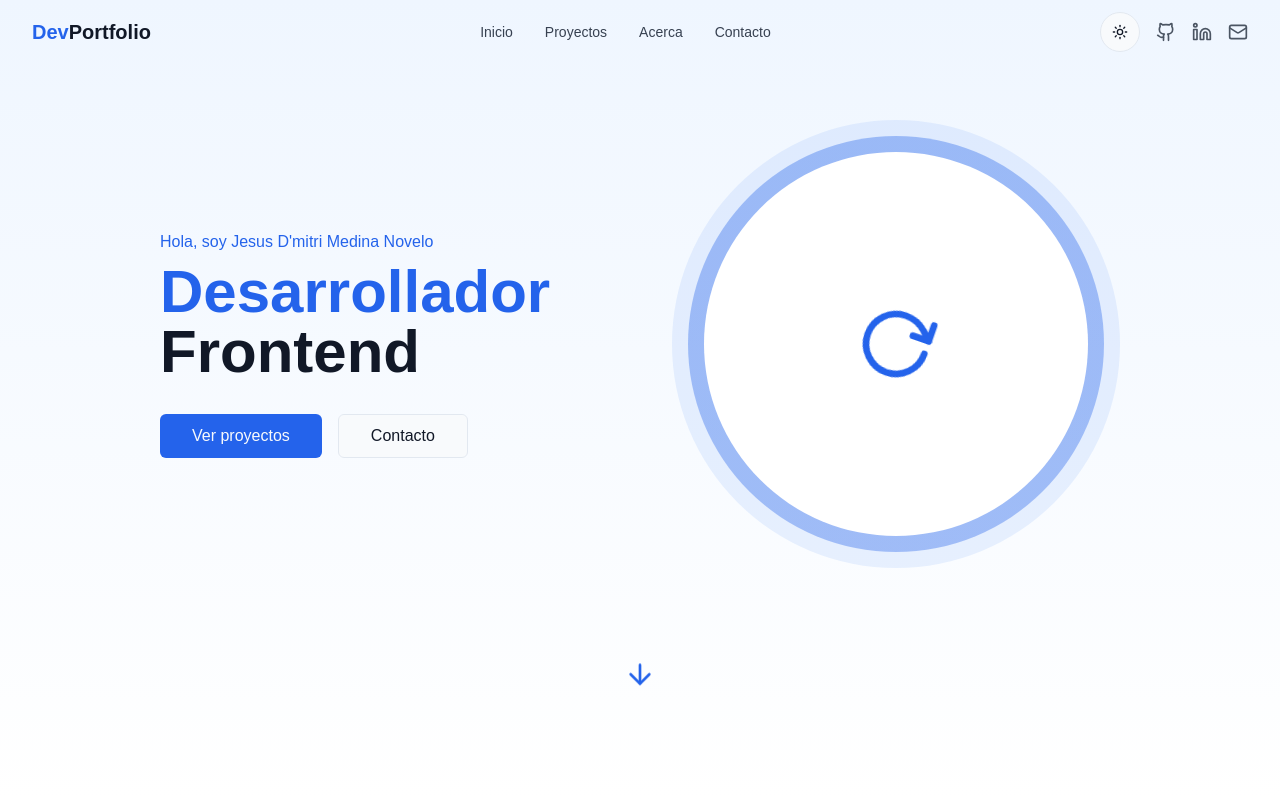
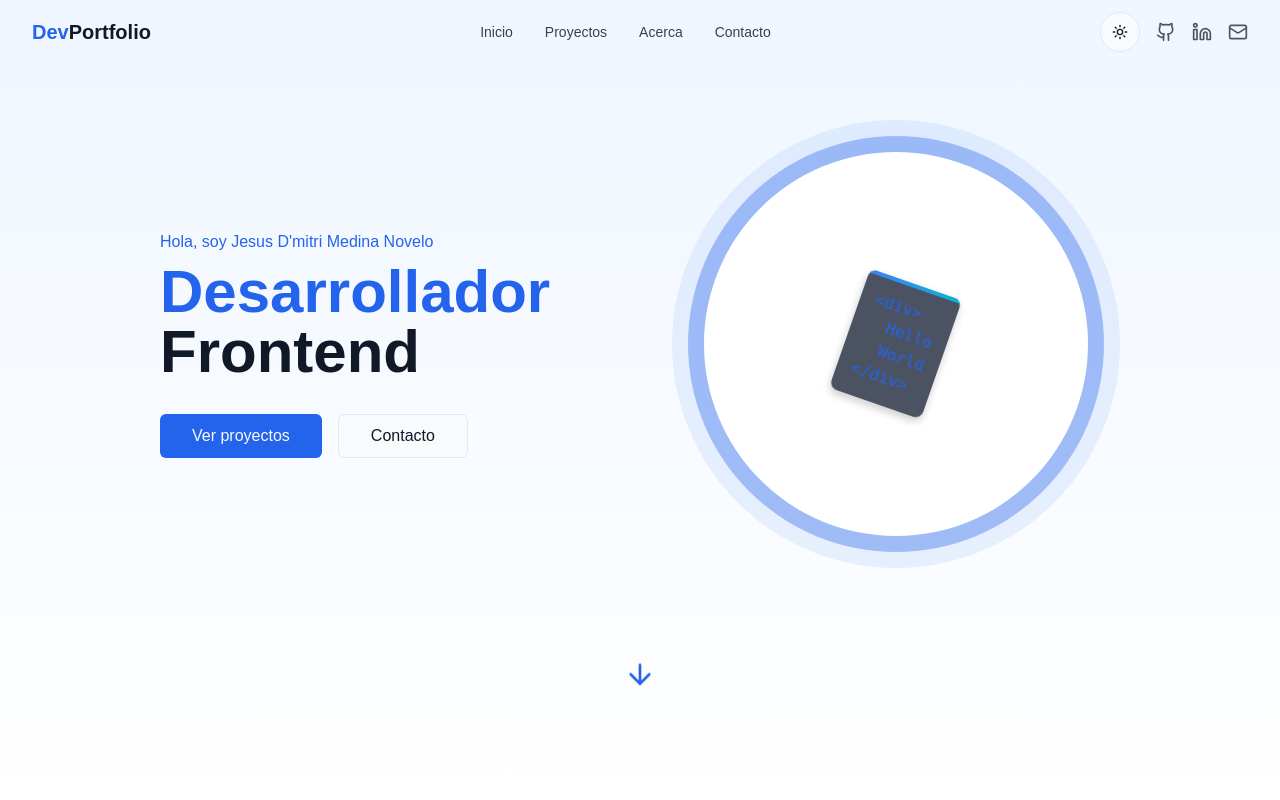
Before and after one commit to DimitriMedNov/portfolio-mednov, a React (Vite) app: page / in a window 1280 px wide. Shown: the top 800 px of the page. Built offline with nearby package versions, Linux system fonts and the light colour scheme.

Commit message:
Refactor: Improve HeroSection appearance
Update HeroSection to have a more programming-oriented aesthetic.

```diff
--- a/src/components/HeroSection.tsx
+++ b/src/components/HeroSection.tsx
@@ -41,7 +41,16 @@ const HeroSection = () => {
             <div className="absolute inset-4 bg-gradient-to-br from-primary/50 to-blue-600/50 rounded-full animate-pulse" style={{ animationDuration: "5s" }}></div>
             <div className="absolute inset-8 bg-white dark:bg-gray-800 rounded-full overflow-hidden flex items-center justify-center">
               <div className="animate-spin-slow">
-                <RotateCw size={80} className="text-primary" />
+                <div className="code-container text-primary">
+                  <pre className="code-text text-xs sm:text-sm md:text-base">
+                    <code className="text-primary">
+                      &lt;div&gt;<br/>
+                      &nbsp;&nbsp;Hello<br/>
+                      &nbsp;&nbsp;World<br/>
+                      &lt;/div&gt;
+                    </code>
+                  </pre>
+                </div>
               </div>
             </div>
           </div>
--- a/src/index.css
+++ b/src/index.css
@@ -104,6 +104,36 @@
     animation: spin 6s linear infinite;
   }
 
+  .code-container {
+    font-family: 'Consolas', 'Monaco', 'Courier New', monospace;
+    background-color: rgba(30, 41, 59, 0.8);
+    padding: 15px;
+    border-radius: 8px;
+    box-shadow: 0 4px 8px rgba(0, 0, 0, 0.2);
+    position: relative;
+    overflow: hidden;
+  }
+
+  .code-container::before {
+    content: '';
+    position: absolute;
+    top: 0;
+    left: 0;
+    width: 100%;
+    height: 4px;
+    background: linear-gradient(90deg, #3B82F6, #06B6D4);
+  }
+
+  .code-text {
+    color: #e2e8f0;
+    line-height: 1.5;
+  }
+
+  code {
+    display: block;
+    position: relative;
+  }
+
   @keyframes fadeIn {
     from {
       opacity: 0;
```
